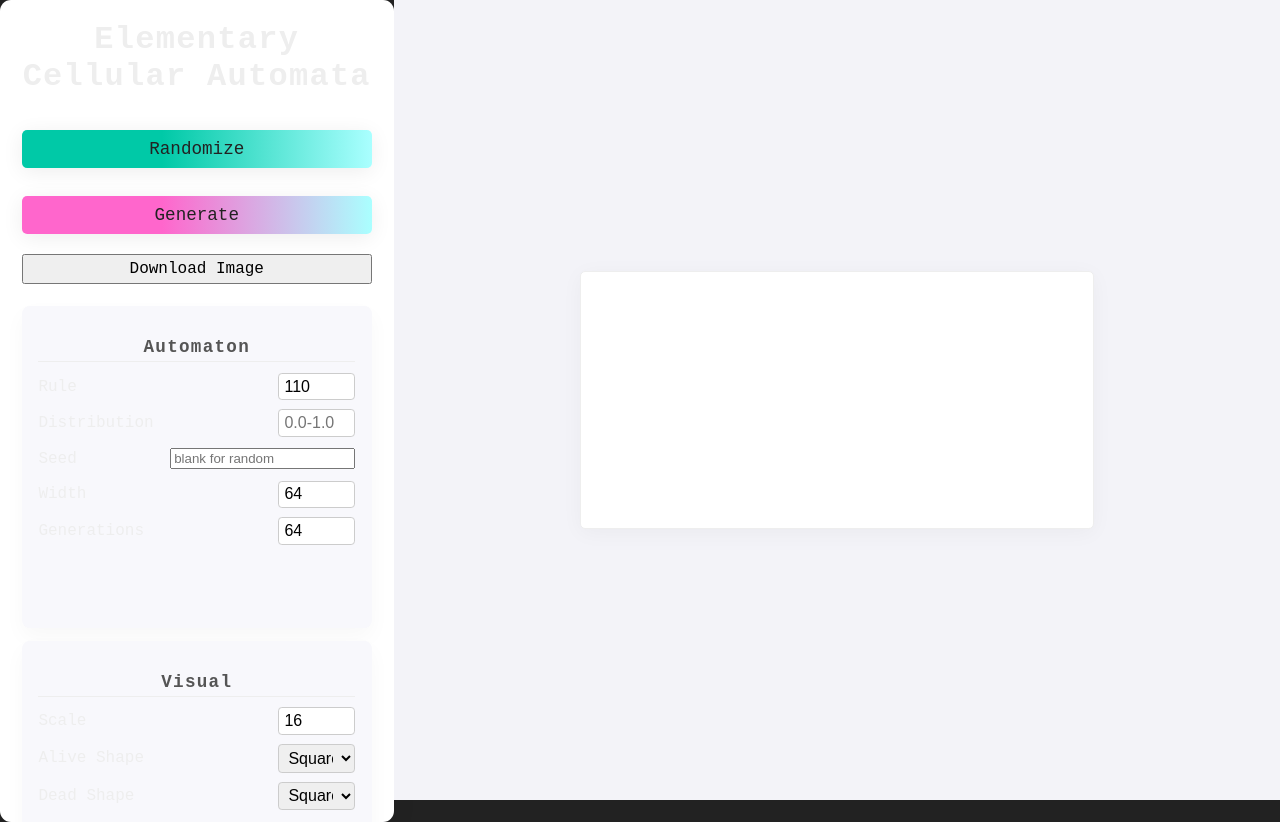
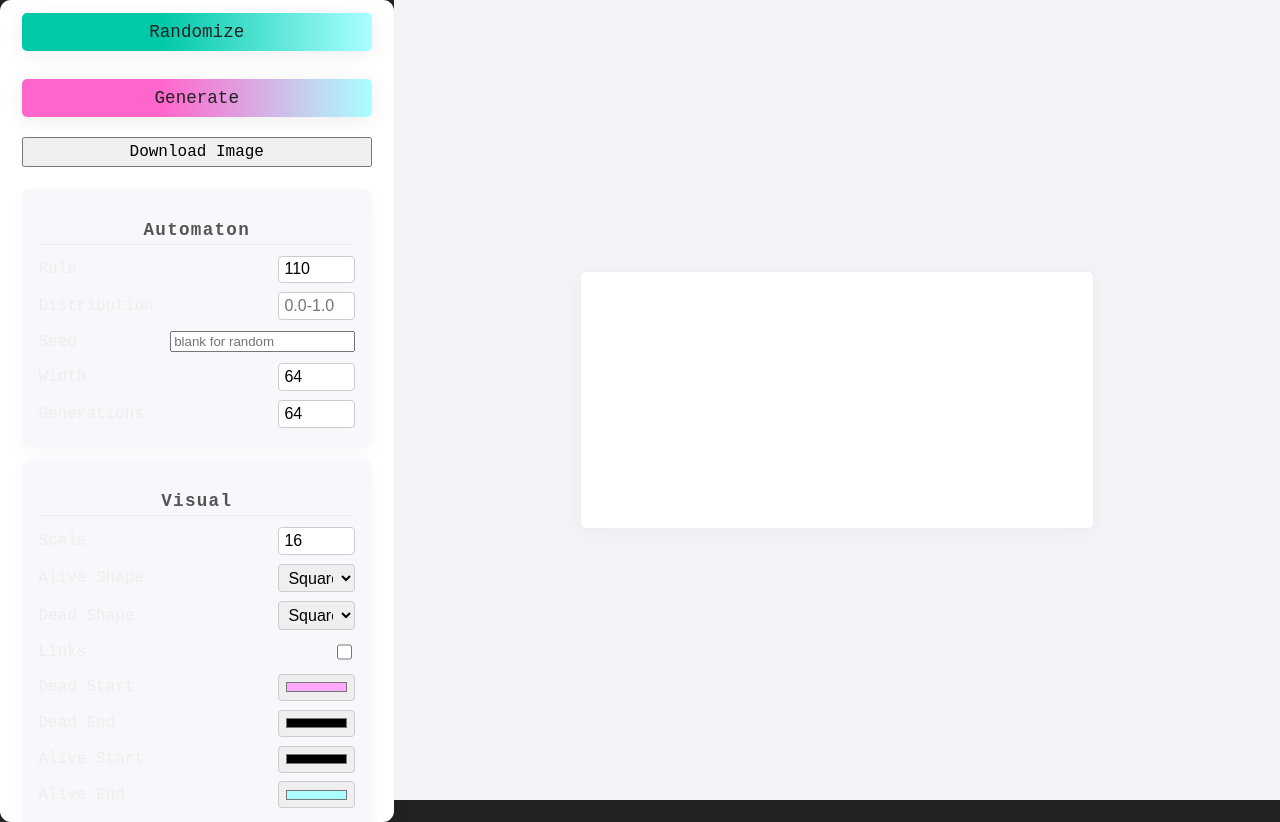
Before and after one commit to matdombrock/ecars, a plain HTML site: page webui/index.html in a window 1280 px wide. Drawn offline with Linux system fonts and the light colour scheme; a web font is replaced by a local one.

Commit message:
minor cleanup

```diff
--- a/webui/index.html
+++ b/webui/index.html
@@ -11,7 +11,6 @@
 <body>
   <div class="main-layout">
     <div class="container">
-      <h1>Elementary Cellular Automata</h1>
       <form id="params">
         <div class="form-row button-row">
           <button type="button" id="randomize" class="randomize-btn">Randomize</button>
--- a/webui/style.css
+++ b/webui/style.css
@@ -82,8 +82,7 @@ form#params {
 
 
 .form-section {
-  flex: 1 1 23vw;
-  min-width: 16vw;
+  flex: 1 1 auto;
   background: #f8f8fc;
   border-radius: 0.6vw;
   padding: 1.3vw 1.3vw 0.85vw 1.3vw;
```
Also changed, not shown: x.png (deleted).
